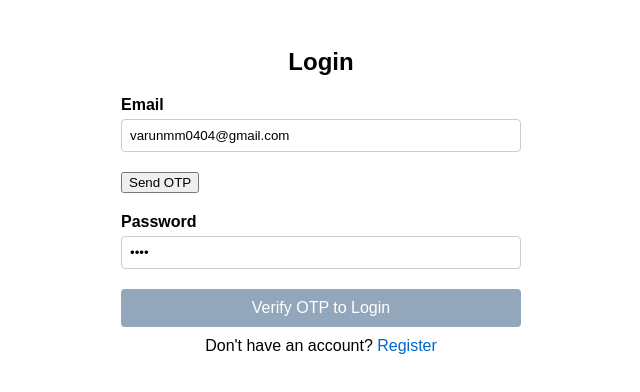
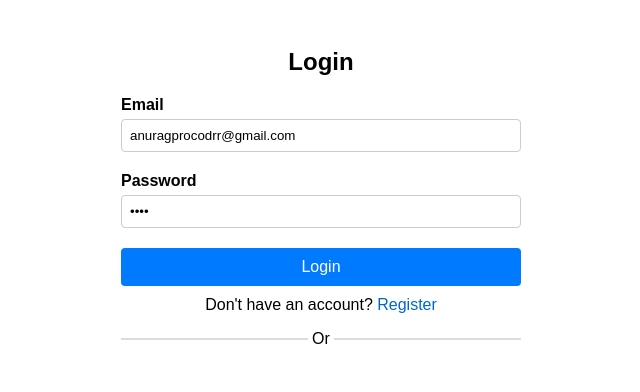
Before and after one commit to VarunMendre/Personal-Cloud-Drive, a React (Vite) app in the folder client/: page /login in a window 1280 px wide. Shown: the top 392 px of the page, without its empty margins (319-959 px from the left). Built offline with nearby package versions, Linux system fonts and the light colour scheme.

Commit message:
Login with Google Functionality on client side

```diff
--- a/client/package.json
+++ b/client/package.json
@@ -10,6 +10,7 @@
     "preview": "vite preview"
   },
   "dependencies": {
+    "@react-oauth/google": "^0.12.1",
     "react": "^18.3.1",
     "react-dom": "^18.3.1",
     "react-icons": "^5.4.0",
--- a/client/src/App.css
+++ b/client/src/App.css
@@ -1,3 +1,39 @@
 body {
   font-family: Arial, sans-serif;
 }
+
+.or {
+  position: relative;
+  text-align: center;
+}
+
+.or span {
+  position: relative;
+  background-color: white;
+  padding: 0 4px;
+}
+
+.or::before {
+  content: "";
+  background-color: gainsboro;
+  width: 100%;
+  height: 2px;
+  position: absolute;
+  left: 0;
+  right: 0;
+  top: 50%;
+  transform: translateY(-50%);
+}
+
+.google-login {
+  display: flex;
+  justify-content: center;
+  margin-top: 8px;
+}
+
+.userPicture {
+  width: 20px;
+  border: 1px solid rgb(182, 180, 180);
+  padding: 1px;
+  border-radius: 100%;
+}
--- a/client/src/Login.jsx
+++ b/client/src/Login.jsx
@@ -1,35 +1,21 @@
-import React, { useState, useEffect } from "react";
+import React, { useState } from "react";
 import { useNavigate, Link } from "react-router-dom";
+import { GoogleLogin } from "@react-oauth/google";
 import "./Auth.css";
+import { loginWithGoogle } from "./apis/loginWithGoogle";
 
 const Login = () => {
   const BASE_URL = "http://localhost:4000";
 
   const [formData, setFormData] = useState({
-    email: "varunmm0404@gmail.com",
-    password: "1234",
+    email: "anuragprocodrr@gmail.com",
+    password: "abcd",
   });
 
   // serverError will hold the error message from the server
   const [serverError, setServerError] = useState("");
 
-  // OTP state
-  const [otp, setOtp] = useState("");
-  const [otpSent, setOtpSent] = useState(false);
-  const [otpVerified, setOtpVerified] = useState(false);
-  const [otpError, setOtpError] = useState("");
-  const [isSending, setIsSending] = useState(false);
-  const [isVerifying, setIsVerifying] = useState(false);
-  const [countdown, setCountdown] = useState(0);
-
   const navigate = useNavigate();
-
-  // Countdown timer for resend
-  useEffect(() => {
-    if (countdown <= 0) return;
-    const timer = setTimeout(() => setCountdown(countdown - 1), 1000);
-    return () => clearTimeout(timer);
-  }, [countdown]);
 
   const handleChange = (e) => {
     const { name, value } = e.target;
@@ -39,96 +25,19 @@ const Login = () => {
       setServerError("");
     }
 
-    // Reset OTP state when email changes
-    if (name === "email") {
-      setOtpError("");
-      setOtpSent(false);
-      setOtpVerified(false);
-      setCountdown(0);
-    }
-
     setFormData((prevFormData) => ({
       ...prevFormData,
       [name]: value,
     }));
   };
 
-  // Send OTP handler
-  const handleSendOtp = async () => {
-    const { email } = formData;
-    if (!email) {
-      setOtpError("Please enter your email first.");
-      return;
-    }
-
-    try {
-      setIsSending(true);
-      const res = await fetch(`${BASE_URL}/auth/send-otp`, {
-        method: "POST",
-        headers: { "Content-Type": "application/json" },
-        body: JSON.stringify({ email }),
-      });
-      const data = await res.json();
-
-      if (res.ok) {
-        setOtpSent(true);
-        setCountdown(60); // allow resend after 60s
-        setOtpError("");
-      } else {
-        setOtpError(data.error || "Failed to send OTP.");
-      }
-    } catch (err) {
-      console.error(err);
-      setOtpError("Something went wrong sending OTP.");
-    } finally {
-      setIsSending(false);
-    }
-  };
-
-  // Verify OTP handler
-  const handleVerifyOtp = async () => {
-    const { email } = formData;
-    if (!otp) {
-      setOtpError("Please enter OTP.");
-      return;
-    }
-
-    try {
-      setIsVerifying(true);
-      const res = await fetch(`${BASE_URL}/auth/verify-otp`, {
-        method: "POST",
-        headers: { "Content-Type": "application/json" },
-        body: JSON.stringify({ email, otp }),
-      });
-      const data = await res.json();
-
-      if (res.ok) {
-        setOtpVerified(true);
-        setOtpError("");
-      } else {
-        setOtpError(data.error || "Invalid or expired OTP.");
-      }
-    } catch (err) {
-      console.error(err);
-      setOtpError("Something went wrong verifying OTP.");
-    } finally {
-      setIsVerifying(false);
-    }
-  };
-
   const handleSubmit = async (e) => {
     e.preventDefault();
-    setServerError("");
-
-    if (!otpVerified) {
-      setOtpError("Please verify your email with OTP before logging in.");
-      return;
-    }
 
     try {
       const response = await fetch(`${BASE_URL}/user/login`, {
         method: "POST",
-        body: JSON.stringify({...formData, otp}),
+        body: JSON.stringify(formData),
         headers: {
           "Content-Type": "application/json",
         },
@@ -173,57 +82,6 @@ const Login = () => {
           />
         </div>
 
-        {/* Send OTP Button */}
-        <div className="form-group">
-          <button
-            type="button"
-            className="otp-send-button"
-            onClick={handleSendOtp}
-            disabled={isSending || !formData.email}
-          >
-            {isSending ? "Sending..." : "Send OTP"}
-          </button>
-          {countdown > 0 && (
-            <p className="countdown-text">Resend OTP in {countdown}s</p>
-          )}
-          {otpError && !otpSent && <span className="error-msg">{otpError}</span>}
-        </div>
-
-        {/* OTP Input + Verify */}
-        {otpSent && (
-          <div className="form-group">
-            <label htmlFor="otp" className="label">
-              Enter OTP
-            </label>
-            <div className="otp-wrapper">
-              <input
-                className="input"
-                type="text"
-                id="otp"
-                name="otp"
-                value={otp}
-                onChange={(e) => setOtp(e.target.value)}
-                placeholder="4-digit OTP"
-                maxLength={4}
-                required
-              />
-              <button
-                type="button"
-                className="otp-button"
-                onClick={handleVerifyOtp}
-                disabled={isVerifying || otpVerified}
-              >
-                {isVerifying
-                  ? "Verifying..."
-                  : otpVerified
-                    ? "Verified"
-                    : "Verify OTP"}
-              </button>
-            </div>
-            {otpError && <span className="error-msg">{otpError}</span>}
-          </div>
-        )}
-
         {/* Password */}
         <div className="form-group">
           <label htmlFor="password" className="label">
@@ -243,12 +101,8 @@ const Login = () => {
           {serverError && <span className="error-msg">{serverError}</span>}
         </div>
 
-        <button
-          type="submit"
-          className="submit-button"
-          disabled={!otpVerified}
-        >
-          {otpVerified ? "Login" : "Verify OTP to Login"}
+        <button type="submit" className="submit-button">
+          Login
         </button>
       </form>
 
@@ -256,6 +110,29 @@ const Login = () => {
       <p className="link-text">
         Don't have an account? <Link to="/register">Register</Link>
       </p>
+
+      <div className="or">
+        <span>Or</span>
+      </div>
+
+      <div className="google-login">
+        <GoogleLogin
+          onSuccess={async (credentialResponse) => {
+            const data = await loginWithGoogle(credentialResponse.credential);
+            if (data.error) {
+              console.log(data);
+              return;
+            }
+            navigate("/");
+          }}
+          theme="filled_blue"
+          text="continue_with"
+          onError={() => {
+            console.log("Login Failed");
+          }}
+          useOneTap
+        />
+      </div>
     </div>
   );
 };
--- a/client/src/Register.jsx
+++ b/client/src/Register.jsx
@@ -1,14 +1,16 @@
 import React, { useState, useEffect } from "react";
 import { useNavigate, Link } from "react-router-dom";
+import { GoogleLogin } from "@react-oauth/google";
 import "./Auth.css";
+import { loginWithGoogle } from "./apis/loginWithGoogle";
 
 const Register = () => {
   const BASE_URL = "http://localhost:4000";
 
   const [formData, setFormData] = useState({
-    name: "Varun Mendre",
-    email: "varunmm0404@gmail.com",
-    password: "1234",
+    name: "Anurag Singh",
+    email: "anuragprocodrr@gmail.com",
+    password: "abcd",
   });
 
   const [serverError, setServerError] = useState("");
@@ -122,7 +124,7 @@ const Register = () => {
     try {
       const response = await fetch(`${BASE_URL}/user/register`, {
         method: "POST",
-        body: JSON.stringify({...formData, otp}),
+        body: JSON.stringify({ ...formData, otp }),
         headers: { "Content-Type": "application/json" },
       });
       const data = await response.json();
@@ -190,7 +192,6 @@ const Register = () => {
             </button>
           </div>
           {serverError && <span className="error-msg">{serverError}</span>}
-
         </div>
 
         {/* OTP Input + Verify */}
@@ -224,9 +225,8 @@ const Register = () => {
                     : "Verify OTP"}
               </button>
             </div>
-             {otpError && <span className="error-msg">{otpError}</span>}
+            {otpError && <span className="error-msg">{otpError}</span>}
           </div>
-
         )}
 
         {/* Password */}
@@ -258,6 +258,28 @@ const Register = () => {
       <p className="link-text">
         Already have an account? <Link to="/login">Login</Link>
       </p>
+      <div className="or">
+        <span>Or</span>
+      </div>
+
+      <div className="google-login">
+        <GoogleLogin
+          onSuccess={async (credentialResponse) => {
+            const data = await loginWithGoogle(credentialResponse.credential);
+            if (data.error) {
+              console.log(data);
+              return;
+            }
+            navigate("/");
+          }}
+          theme="filled_blue"
+          text="continue_with"
+          onError={() => {
+            console.log("Login Failed");
+          }}
+          useOneTap
+        />
+      </div>
     </div>
   );
 };
--- /dev/null
+++ b/client/src/apis/loginWithGoogle.js
@@ -0,0 +1,14 @@
+const BASE_URL = "http://localhost:4000";
+
+export const loginWithGoogle = async (idToken) => {
+  const response = await fetch(`${BASE_URL}/auth/google`, {
+    method: "POST",
+    headers: {
+      "Content-Type": "application/json",
+    },
+    body: JSON.stringify({ idToken }),
+    credentials: "include",
+  });
+  const data = await response.json();
+  return data;
+};
--- a/client/src/components/DirectoryHeader.jsx
+++ b/client/src/components/DirectoryHeader.jsx
@@ -23,6 +23,7 @@ function DirectoryHeader({
   const [loggedIn, setLoggedIn] = useState(false);
   const [userName, setUserName] = useState("Guest User");
   const [userEmail, setUserEmail] = useState("guest@example.com");
+  const [userPicture, setUserPicture] = useState("");
 
   const userMenuRef = useRef(null);
   const navigate = useNavigate();
@@ -41,6 +42,7 @@ function DirectoryHeader({
           // Set user info if logged in
           setUserName(data.name);
           setUserEmail(data.email);
+          setUserPicture(data.picture);
           setLoggedIn(true);
         } else if (response.status === 401) {
           // User not logged in
@@ -170,7 +172,11 @@ function DirectoryHeader({
             title="User Menu"
             onClick={handleUserIconClick}
           >
-            <FaUser />
+            {userPicture ? (
+              <img className="userPicture" src={userPicture} alt={userName} />
+            ) : (
+              <FaUser />
+            )}
           </button>
 
           {showUserMenu && (
--- a/client/src/main.jsx
+++ b/client/src/main.jsx
@@ -2,9 +2,15 @@ import { StrictMode } from "react";
 import { createRoot } from "react-dom/client";
 import "./index.css";
 import App from "./App.jsx";
+import { GoogleOAuthProvider } from "@react-oauth/google";
+
+const clientId =
+  "594555697613-18p3s2o6hl7mvc3gj0o2a2bg7b27tj9m.apps.googleusercontent.com";
 
 createRoot(document.getElementById("root")).render(
   <StrictMode>
-    <App />
+    <GoogleOAuthProvider clientId={clientId}>
+      <App />
+    </GoogleOAuthProvider>
   </StrictMode>
 );
```
Also changed, not shown: 1 other file (tests, documents, lock files or other folders).
